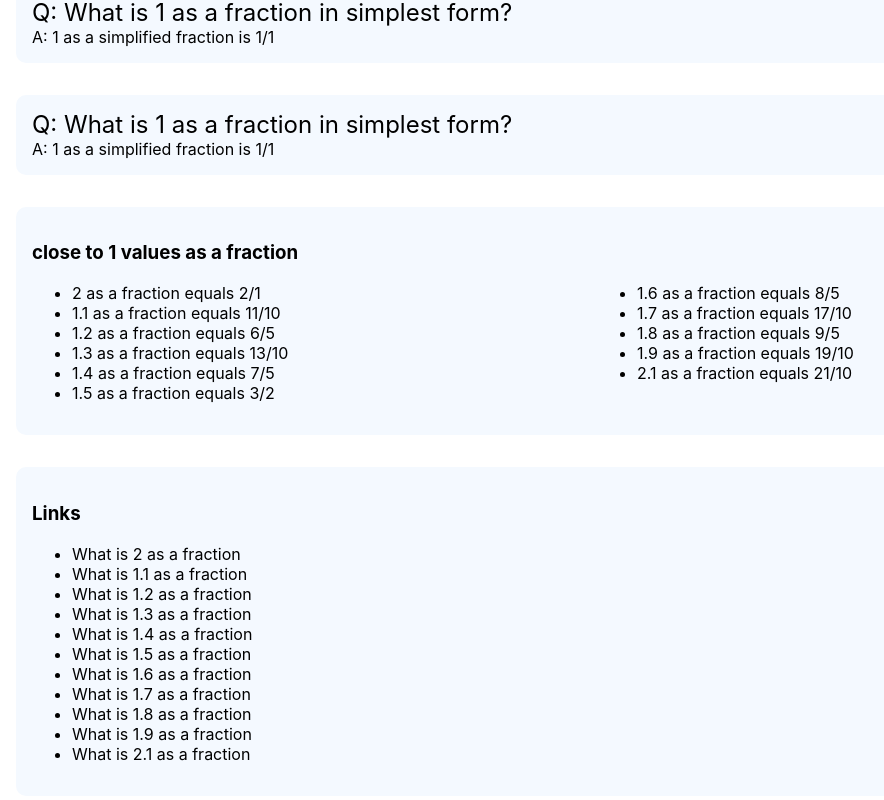
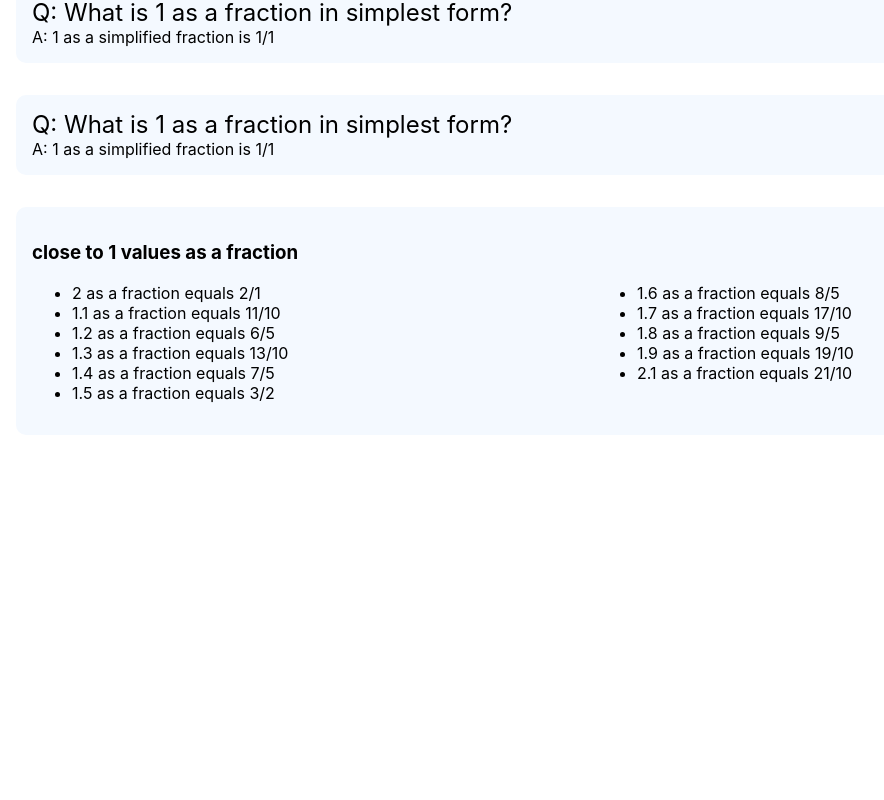
Before and after one commit to ubermensh/anyconvert, a Next.js app: page /as_a_fraction/1 in a window 1280 px wide. Shown: the part 1076-1876 px from the top of the page, without its empty margins (48-932 px from the left). After the commit the page ends 1527 px from the top, so only its background shows below. Built offline with nearby package versions, Linux system fonts and the light colour scheme.

Commit message:
added links to close values

```diff
--- a/pages/as_a_fraction/[number].js
+++ b/pages/as_a_fraction/[number].js
@@ -8,11 +8,8 @@ export default function Fraction({ number, numerator, denominator, hNumerator, h
     const router = useRouter()
     const { register, handleSubmit, errors } = useForm();
     const onSubmit = data => {
-        console.log(data);
         router.push(`/as_a_fraction/${data.fraction}`)
     };
-
-    // console.log(watch("example"));
 
     return (
         <div className={styles.container}>
@@ -42,8 +39,8 @@ export default function Fraction({ number, numerator, denominator, hNumerator, h
             <div className={styles.calculator}>
                 <div>calculate any fraction</div>
                 <form onSubmit={handleSubmit(onSubmit)} >
-                    <input name="fraction" type="number"  ref={register({ required: true })} onChange={()=> {}}  />
-                    <select name="type" ref={register} onChange={()=> {}} > <option value="fraction">as a fraction</option> </select>
+                    <input name="fraction" type="number" ref={register({ required: true })} onChange={() => { }} />
+                    <select name="type" ref={register} onChange={() => { }} > <option value="fraction">as a fraction</option> </select>
                     <button type="submit" value="Submit">calculate</button>
                 </form>
             </div>
@@ -111,22 +108,13 @@ export default function Fraction({ number, numerator, denominator, hNumerator, h
                 <ul style={{ columnCount: 2, columnGap: "50px" }}>
                     {Object.keys(closeValues).map((currentNumber, i) => (
                         <li key={i}>
-                            <span>{currentNumber} as a fraction equals {closeValues[currentNumber][0]}/{closeValues[currentNumber][1]}
+                            <Link href={`/as_a_fraction/${currentNumber}`}><a>{currentNumber} as a fraction equals {closeValues[currentNumber][0]}/{closeValues[currentNumber][1]}</a></Link>
+                            <span>
                             </span>
                         </li>
                     ))}
                 </ul>
             </div>
-            <section className={styles.card}>
-                <h3>Links</h3>
-                <ul>
-                    {Object.keys(closeValues).map(index => (
-                        <li key={index}><Link href={`/as_a_fraction/${index}`} ><a>What is {index} as a fraction</a></Link></li>
-                    ))
-                    }
-                </ul>
-            </section>
-
         </div>
     )
 }
```
